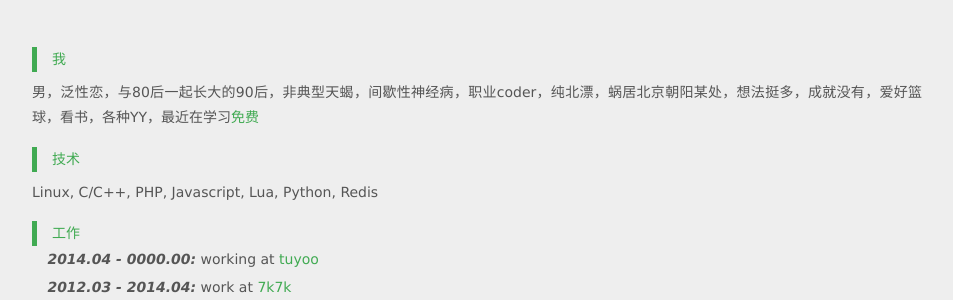
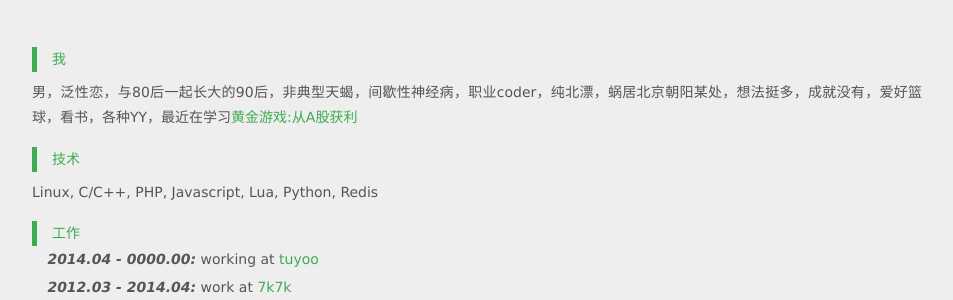
Before and after one commit to likebeta/blog, a Jekyll site: the page built from about.md, in a window 1280 px wide. Shown: the part 131-431 px from the top of the page, without its empty margins (163-1116 px from the left). Built offline with Jekyll 4.4.1, drawn with Linux system fonts in a browser that asks for light colours; Markdown is read by kramdown in place of the engine named in the settings; comment, search, counter and statistics services are not loaded.

Commit message:
update reading

```diff
--- a/about.md
+++ b/about.md
@@ -6,7 +6,7 @@
 
 #### 我
 
-男，泛性恋，与80后一起长大的90后，非典型天蝎，间歇性神经病，职业coder，纯北漂，蜗居北京朝阳某处，想法挺多，成就没有，爱好篮球，看书，各种YY，最近在学习[免费][100]
+男，泛性恋，与80后一起长大的90后，非典型天蝎，间歇性神经病，职业coder，纯北漂，蜗居北京朝阳某处，想法挺多，成就没有，爱好篮球，看书，各种YY，最近在学习[黄金游戏:从A股获利][100]
 
 #### 技术
 
@@ -42,7 +42,7 @@
 [3]: {{ site.author.qqmail }}
 [4]: http://t.qq.com/likebeta
 [5]: http://weibo.com/likebeta
-[100]: http://book.douban.com/subject/11632326/
+[100]: http://book.douban.com/subject/3143090/
 
 
 <div id="avater" class="avater" style="margin-top: 20px;">
```
